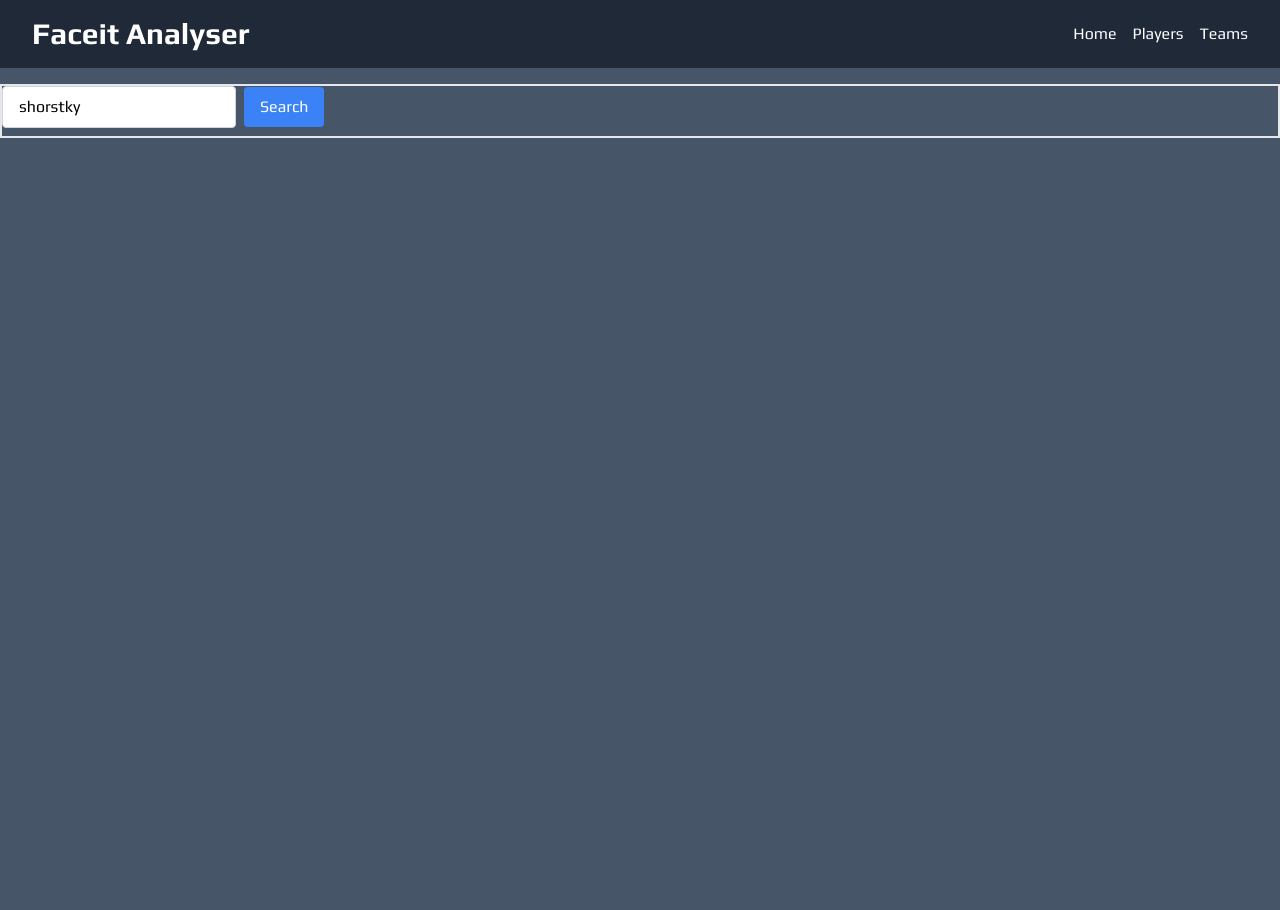
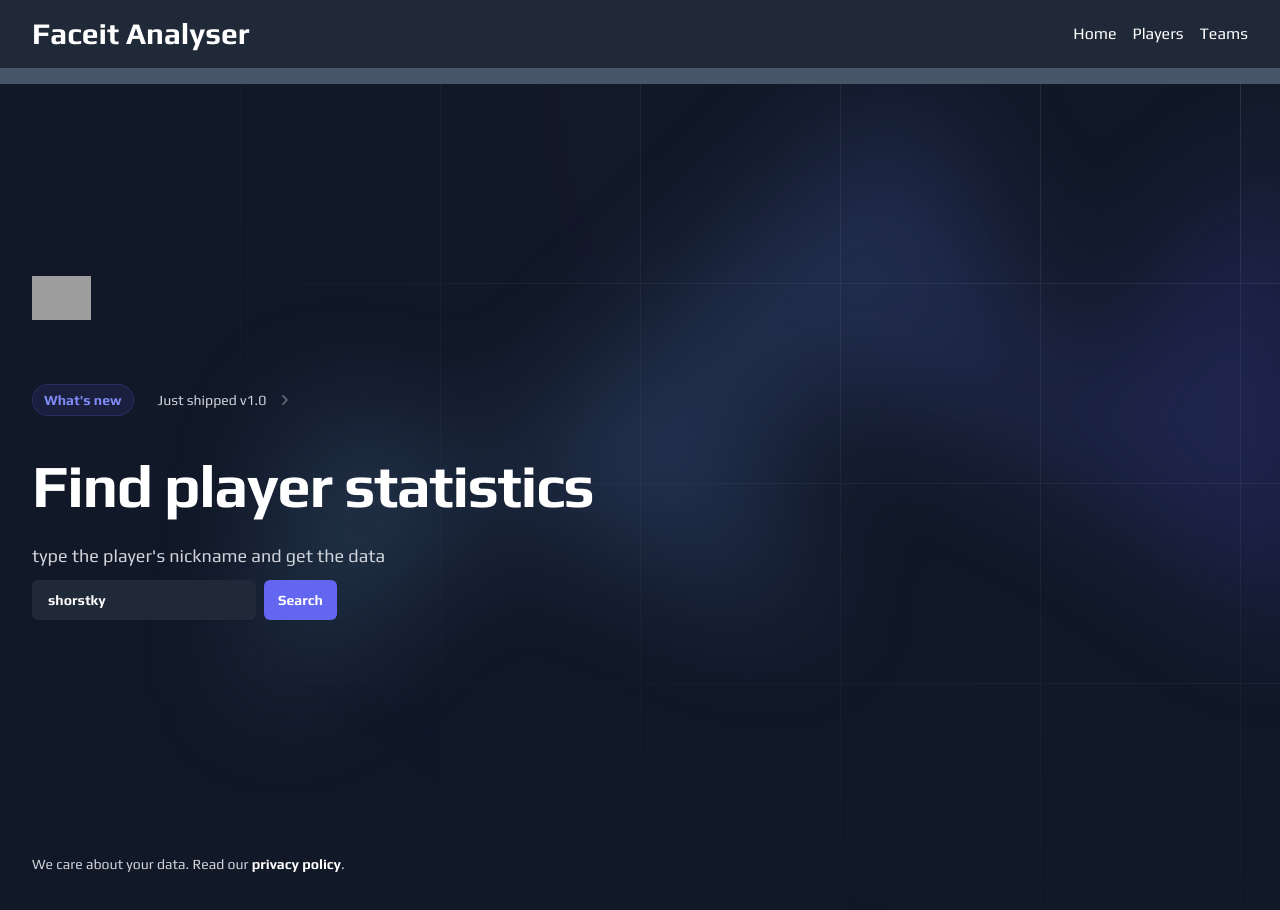
Before and after one commit to totylkopierdola/FaceitAnalyser, a Next.js app: page / in a window 1280 px wide. Shown: the top 910 px of the page. Before the commit the page ends 800 px from the top, so only its background shows below. Built offline with nearby package versions, Linux system fonts and the light colour scheme; grey boxes are pictures that could not be loaded.

Commit message:
initial homepage desgin rebuild

```diff
--- a/package.json
+++ b/package.json
@@ -12,6 +12,8 @@
     "@babel/core": "^7.24.0",
     "@babel/preset-env": "^7.24.0",
     "@babel/preset-react": "^7.23.3",
+    "@headlessui/react": "^1.7.18",
+    "@heroicons/react": "^2.1.1",
     "axios": "^1.6.7",
     "next": "^14.1.1",
     "react": "^18",
--- a/src/pages/index.tsx
+++ b/src/pages/index.tsx
@@ -1,5 +1,7 @@
+/* eslint-disable @next/next/no-img-element */
 import { useState } from "react";
 import { useRouter } from "next/router";
+import { ChevronRightIcon } from "@heroicons/react/20/solid";
 import { usePlayerData } from "./hooks/PlayerDataContext";
 
 const Home = () => {
@@ -17,34 +19,104 @@
   };
 
   return (
-    <div>
-      {/* <h1 onClick={() => console.log("playerName", playerName)}>
-        {playerName}
-      </h1> */}
-      {/* SEARCH FORM */}
-      <form onSubmit={handleSearch} name="search-form">
-        <div className="flex items-start border-2 flex-col">
-          <div>
+    <div className="relative isolate overflow-hidden bg-gray-900">
+      <svg
+        className="absolute inset-0 -z-10 h-full w-full stroke-white/10 [mask-image:radial-gradient(100%_100%_at_top_right,white,transparent)]"
+        aria-hidden="true"
+      >
+        <defs>
+          <pattern
+            id="983e3e4c-de6d-4c3f-8d64-b9761d1534cc"
+            width={200}
+            height={200}
+            x="50%"
+            y={-1}
+            patternUnits="userSpaceOnUse"
+          >
+            <path d="M.5 200V.5H200" fill="none" />
+          </pattern>
+        </defs>
+        <svg x="50%" y={-1} className="overflow-visible fill-gray-800/20">
+          <path
+            d="M-200 0h201v201h-201Z M600 0h201v201h-201Z M-400 600h201v201h-201Z M200 800h201v201h-201Z"
+            strokeWidth={0}
+          />
+        </svg>
+        <rect
+          width="100%"
+          height="100%"
+          strokeWidth={0}
+          fill="url(#983e3e4c-de6d-4c3f-8d64-b9761d1534cc)"
+        />
+      </svg>
+      <div
+        className="absolute left-[calc(50%-4rem)] top-10 -z-10 transform-gpu blur-3xl sm:left-[calc(50%-18rem)] lg:left-48 lg:top-[calc(50%-30rem)] xl:left-[calc(50%-24rem)]"
+        aria-hidden="true"
+      >
+        <div
+          className="aspect-[1108/632] w-[69.25rem] bg-gradient-to-r from-[#80caff] to-[#4f46e5] opacity-20"
+          style={{
+            clipPath:
+              "polygon(73.6% 51.7%, 91.7% 11.8%, 100% 46.4%, 97.4% 82.2%, 92.5% 84.9%, 75.7% 64%, 55.3% 47.5%, 46.5% 49.4%, 45% 62.9%, 50.3% 87.2%, 21.3% 64.1%, 0.1% 100%, 5.4% 51.1%, 21.4% 63.9%, 58.9% 0.2%, 73.6% 51.7%)",
+          }}
+        />
+      </div>
+      <div className="mx-auto max-w-7xl px-6 pb-24 pt-10 sm:pb-32 lg:flex lg:px-8 lg:py-40">
+        <div className="mx-auto max-w-2xl flex-shrink-0 lg:mx-0 lg:max-w-xl lg:pt-8">
+          <img
+            className="h-11"
+            src="https://tailwindui.com/img/logos/mark.svg?color=indigo&shade=500"
+            alt="Your Company"
+          />
+          <div className="mt-24 sm:mt-32 lg:mt-16">
+            <a href="#" className="inline-flex space-x-6">
+              <span className="rounded-full bg-indigo-500/10 px-3 py-1 text-sm font-semibold leading-6 text-indigo-400 ring-1 ring-inset ring-indigo-500/20">
+                What&apos;s new
+              </span>
+              <span className="inline-flex items-center space-x-2 text-sm font-medium leading-6 text-gray-300">
+                <span>Just shipped v1.0</span>
+                <ChevronRightIcon
+                  className="h-5 w-5 text-gray-500"
+                  aria-hidden="true"
+                />
+              </span>
+            </a>
+          </div>
+          <h1 className="mt-10 text-4xl font-bold tracking-tight text-white sm:text-6xl">
+            Find player statistics
+          </h1>
+          <p className="mt-6 text-lg leading-8 text-gray-300">
+            type the player&apos;s nickname and get the data
+          </p>
+
+          {/* input */}
+          <form
+            className="w-full max-w-md lg:col-span-5 lg:pt-2"
+            onSubmit={handleSearch}
+            name="search-form"
+          >
+            <div className="flex flex-col gap-x-4 ">
+              <div className="input-container flex gap-2 mb-2">
+                <label className="sr-only">Email address</label>
                 <input
                   type="text"
                   placeholder="Enter player name"
                   value={inputNickname}
                   onChange={handleInputChange}
-              className="px-4 py-2 border border-gray-300 rounded mr-2 focus:outline-none focus:border-blue-500"
+                  className="flex-1 rounded-md bg-gray-800 px-4 py-2.5 text-sm font-semibold text-white shadow-sm focus-visible:outline focus-visible:outline-2 focus-visible:outline-offset-2 focus-visible:outline-indigo-500 max-w-56"
                 />
                 <button
                   type="submit"
-              className="px-4 py-2 bg-blue-500 text-white rounded hover:bg-blue-600 focus:outline-none focus:bg-blue-600"
+                  className="flex-none rounded-md bg-indigo-500 px-3.5 py-2.5 text-sm font-semibold text-white shadow-sm hover:bg-indigo-400 focus-visible:outline focus-visible:outline-2 focus-visible:outline-offset-2 focus-visible:outline-indigo-500"
                 >
                   Search
                 </button>
               </div>
-          {/* RESULTS */}
-          <div className="results mt-2">
+              <div className="search-results h-52 overflow-y-scroll overflow-x-hidden  max-w-80 no-scrollbar">
                 {playerData.info.items &&
                   playerData.info.items.map((player, index) => (
                     <div
-                  className="bg-red-500 flex align-center items-center border border-black rounded-md px-2 cursor-pointer hover:bg-gray-200 transition-all ease-in-out duration-300 mt-2"
+                      className="bg-slate-50 opacity-10 flex align-center items-center border border-black rounded-md px-2 cursor-pointer hover:bg-gray-200 transition-all ease-in-out duration-300 mt-2 hover:opacity-50 max-h-10"
                       key={index}
                       onClick={() => {
                         router.push(`/player-info/${player.nickname}`);
@@ -75,7 +147,28 @@
                   ))}
               </div>
             </div>
+
+            <p className="mt-4 text-sm leading-6 text-gray-300">
+              We care about your data. Read our{" "}
+              <a href="#" className="font-semibold text-white">
+                privacy&nbsp;policy
+              </a>
+              .
+            </p>
           </form>
+        </div>
+        {/* <div className="mx-auto mt-16 flex max-w-2xl sm:mt-24 lg:ml-10 lg:mr-0 lg:mt-0 lg:max-w-none lg:flex-none xl:ml-32">
+          <div className="max-w-3xl flex-none sm:max-w-5xl lg:max-w-none">
+            <img
+              src="https://tailwindui.com/img/component-images/dark-project-app-screenshot.png"
+              alt="App screenshot"
+              width={2432}
+              height={1442}
+              className="w-[76rem] rounded-md bg-white/5 shadow-2xl ring-1 ring-white/10"
+            />
+          </div>
+        </div> */}
+      </div>
     </div>
   );
 };
--- a/src/styles/globals.css
+++ b/src/styles/globals.css
@@ -31,4 +31,19 @@
   .text-balance {
     text-wrap: balance;
   }
+
+  @variants responsive {
+    /* Hide scrollbar for Chrome, Safari, and Opera */
+    .no-scrollbar::-webkit-scrollbar {
+      display: none;
+    }
+
+
+    /* Hide scrollbar for IE, Edge, and Firefox */
+    .no-scrollbar {
+      -ms-overflow-style: none; /* IE and Edge */
+      scrollbar-width: none; /* Firefox */
+    }
+  }
+
 }
```
Also changed, not shown: 1 other file (tests, documents, lock files or other folders). Lines whose indentation alone changed are shown as unchanged.
